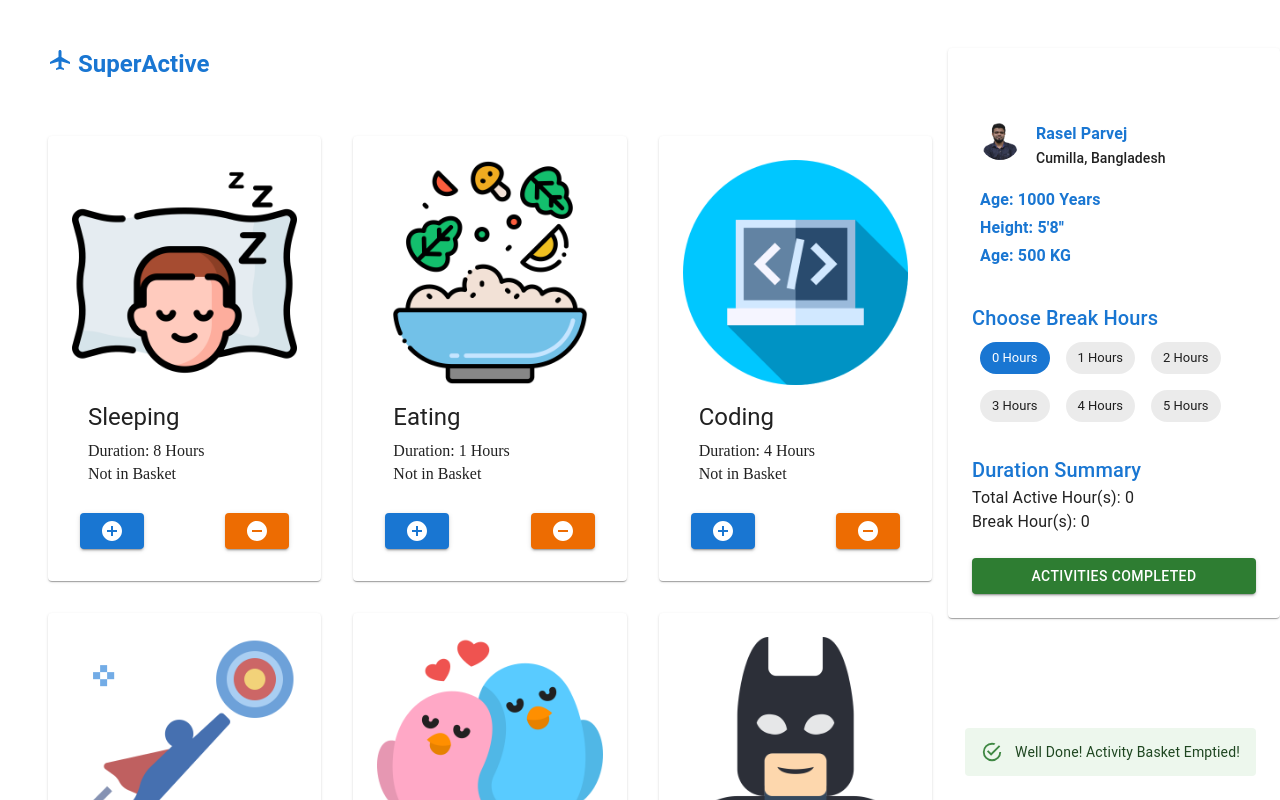
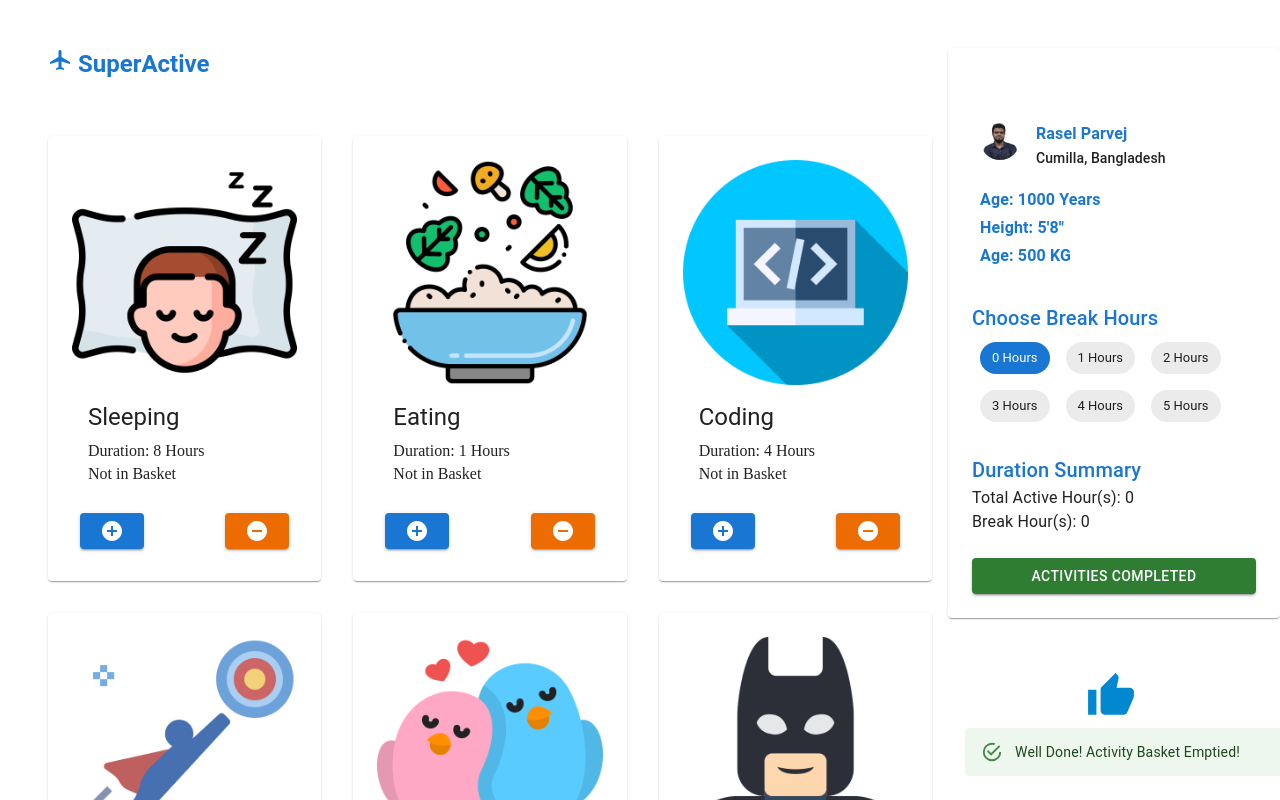
Before and after one commit to RaselParvejABC/superactive, a React (Create React App) app: page / in a window 1280 px wide. Both pictures are taken after a click on the button "ACTIVITIES COMPLETED". Shown: the top 800 px of the page. Built offline with nearby package versions, Linux system fonts and the light colour scheme.

Commit message:
Toast made larger

```diff
--- a/src/components/ActivityBasket/ActivityBasket.js
+++ b/src/components/ActivityBasket/ActivityBasket.js
@@ -1,11 +1,13 @@
 import React from "react";
 import Paper from "@mui/material/Paper";
 import Button from "@mui/material/Button";
+import Typography from "@mui/material/Typography";
 import Snackbar from "@mui/material/Snackbar";
 import Alert from "@mui/material/Alert";
 import Person from "../Person/Person";
 import BreakDurationChooser from "../BreakDurationChooser/BreakDurationChooser";
 import TotalDuration from "../TotalDuration/TotalDuration";
+import ThumbUpIcon from "@mui/icons-material/ThumbUp";
 import {
   getBreakDurationFromStorage,
   setBreakDurationToStorage,
@@ -77,9 +79,14 @@ const ActivityBasket = ({ activities, selectedIDs, onActivitiesCompleted }) => {
         autoHideDuration={5000}
         onClose={() => setToastOpen(false)}
       >
-        <Alert severity="success" sx={{ width: "100%" }}>
-          Well Done! Activity Basket Emptied!
-        </Alert>
+        <div>
+          <Typography align="center">
+            <ThumbUpIcon color="info" sx={{ fontSize: "50px" }} />
+          </Typography>
+          <Alert severity="success" sx={{ width: "100%" }}>
+            Well Done! Activity Basket Emptied!
+          </Alert>
+        </div>
       </Snackbar>
     </Paper>
   );
```
